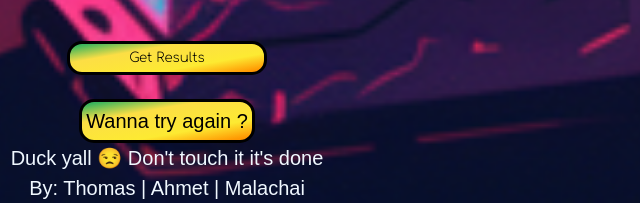
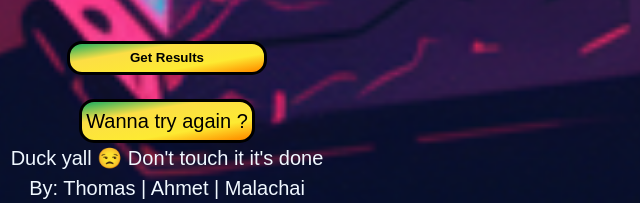
Before and after one commit to OverSeaS-hub/OverSeaS-hub.github.io, a plain HTML site: page index.html in a window 1280 px wide. Shown: the part 2445-2648 px from the top of the page, 473-1113 px from the left. Drawn offline with Linux system fonts and the light colour scheme; a web font is replaced by a local one.

Commit message:
Update style.css

```diff
--- a/style.css
+++ b/style.css
@@ -91,10 +91,9 @@ header {
 	padding: 0.25rem;
 	text-decoration: none;
 	color: black;
-	font-family: "Comfortaa", sans-serif;
-	font-optical-sizing: auto;
-	font-weight: 300;
-	font-style: bold;
+	/*font-family: "Comfortaa", sans-serif;*/
+	/*font-optical-sizing: auto;*/
+	font-weight: bolder;
 }
 /*#submit:hover {
 	background-color: #3a8;
```
